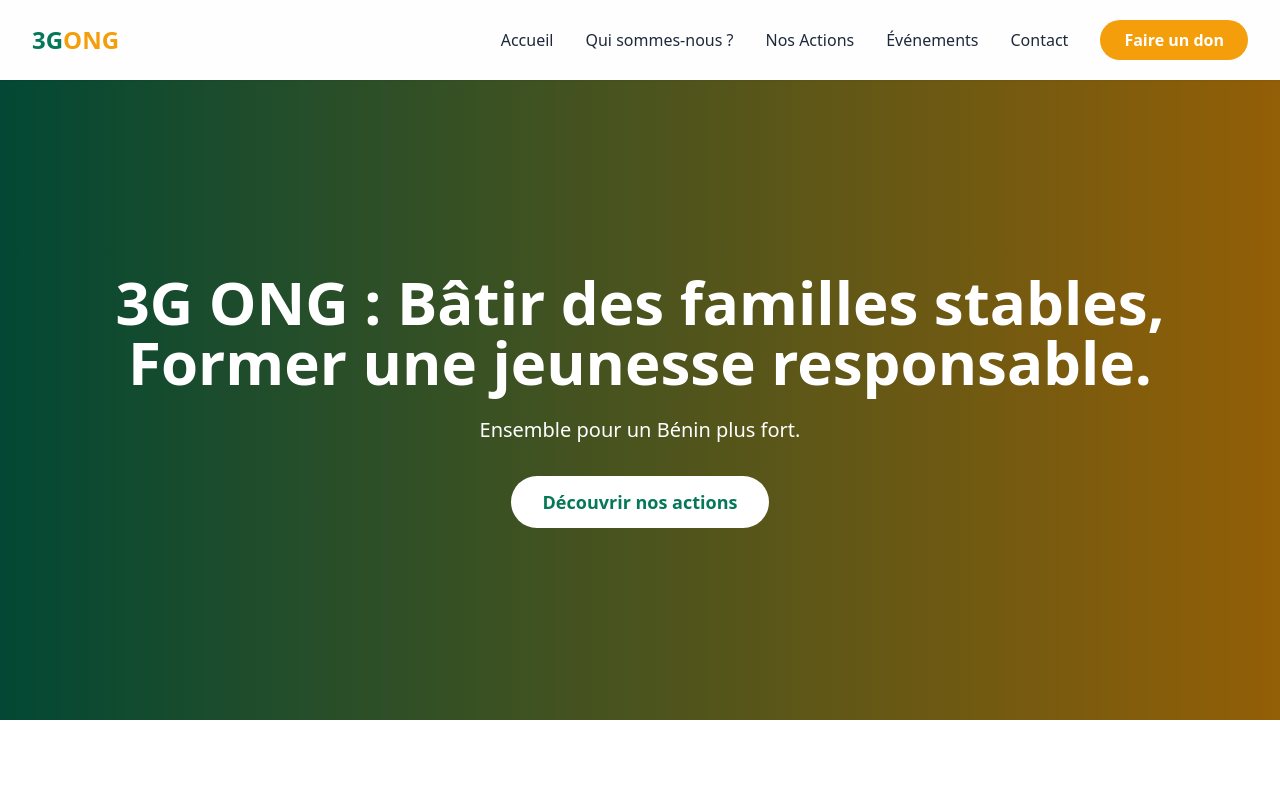
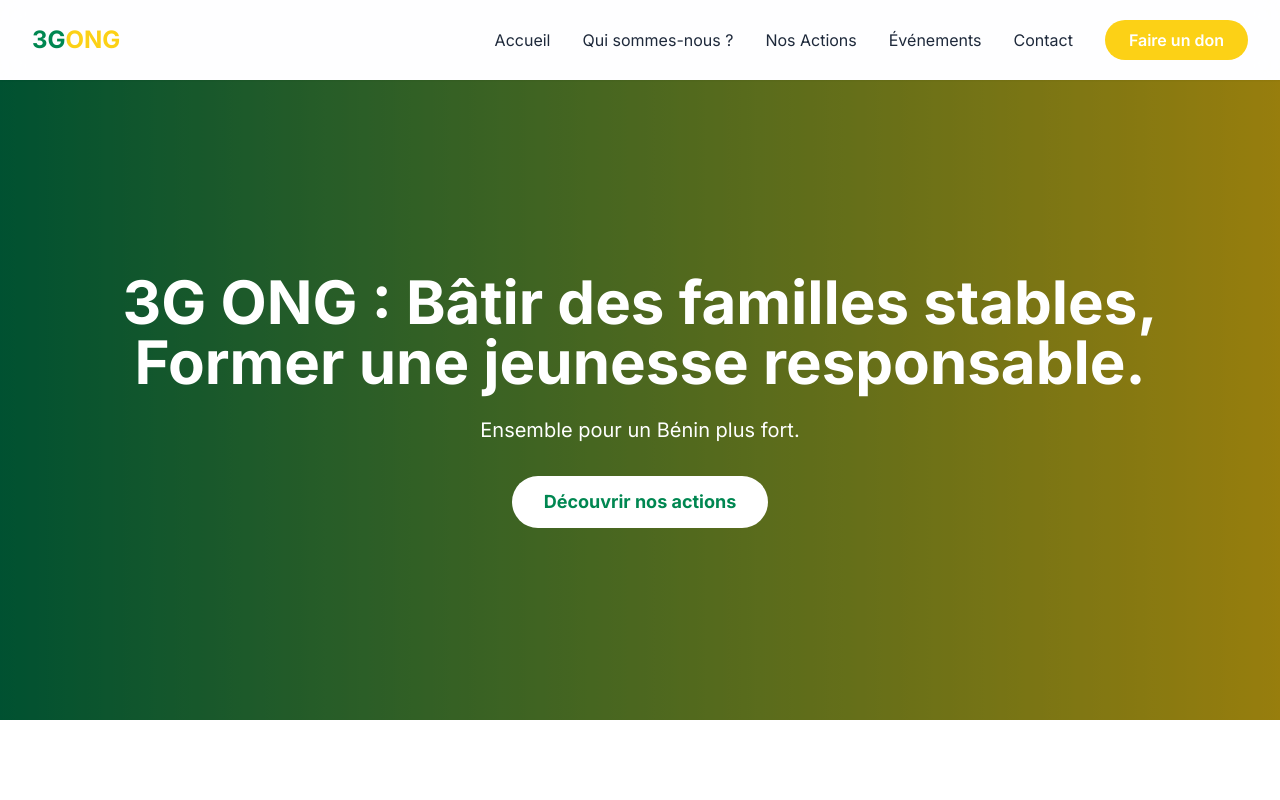
Before and after one commit to PATAWALA/3G-ong, a React (Vite) app: page / in a window 1280 px wide. Shown: the top 800 px of the page. Built offline with nearby package versions, Linux system fonts and the light colour scheme.

Commit message:
2 update

```diff
--- a/tailwind.config.js
+++ b/tailwind.config.js
@@ -2,15 +2,68 @@
 export default {
   content: [
     "./index.html",
-    "./src/**/*.{js,ts,jsx,tsx}", // Ajout de ts,tsx
+    "./src/**/*.{js,ts,jsx,tsx}",
   ],
   theme: {
     extend: {
       colors: {
-        primary: '#047857',
-        secondary: '#f59e0b',
-        dark: '#1e293b',
-      }
+        // Vert dominant (nuances dégradées)
+        primary: {
+          DEFAULT: '#008751',      // Vert Bénin standard
+          50: '#E6F4EC',
+          100: '#CCE9D9',
+          200: '#99D3B3',
+          300: '#66BD8D',
+          400: '#33A767',
+          500: '#008751',          // Base
+          600: '#006C41',
+          700: '#005131',
+          800: '#003620',
+          900: '#001B10',
+        },
+        // Jaune Bénin (accents)
+        secondary: {
+          DEFAULT: '#FCD116',
+          50: '#FFF9E6',
+          100: '#FEF3CC',
+          200: '#FDE799',
+          300: '#FCDB66',
+          400: '#FBCF33',
+          500: '#FCD116',
+          600: '#D4AE0A',
+          700: '#A88708',
+          800: '#7C6005',
+          900: '#503903',
+        },
+        // Rouge Bénin (urgences, dons)
+        accent: {
+          DEFAULT: '#E8112D',
+          50: '#FDE8EA',
+          100: '#FBD1D5',
+          200: '#F7A3AB',
+          300: '#F37581',
+          400: '#EF4757',
+          500: '#E8112D',
+          600: '#C00E24',
+          700: '#980B1B',
+          800: '#700812',
+          900: '#480409',
+        },
+        // Neutres
+        dark: '#1E293B',
+        light: '#F9FAFB',
+      },
+      backgroundImage: {
+        // Dégradés personnalisés
+        'gradient-primary': 'linear-gradient(135deg, #008751 0%, #006C41 100%)',
+        'gradient-primary-soft': 'linear-gradient(135deg, #008751 0%, #33A767 100%)',
+        'gradient-hero': 'linear-gradient(135deg, #003620 0%, #008751 50%, #006C41 100%)',
+        'gradient-card': 'linear-gradient(to bottom right, #FFFFFF, #E6F4EC)',
+      },
+      fontFamily: {
+        sans: ['Inter', 'sans-serif'],
+        display: ['Poppins', 'sans-serif'], // Pour les titres
+      },
     },
   },
   plugins: [],
--- a/vite.config.ts
+++ b/vite.config.ts
@@ -4,5 +4,5 @@
 // https://vite.dev/config/
 export default defineConfig({
   plugins: [react()],
-  base: '/3G-ong/', // ⬅️ Remplace par le nom EXACT de ton dépôt GitHub
+  base: '/', // ⬅️ Remplace par le nom EXACT de ton dépôt GitHub
 })
```
